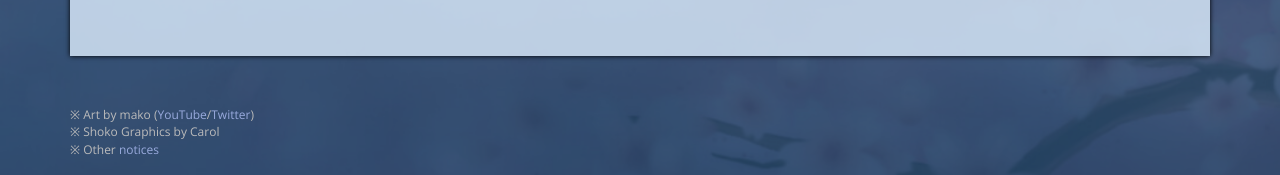
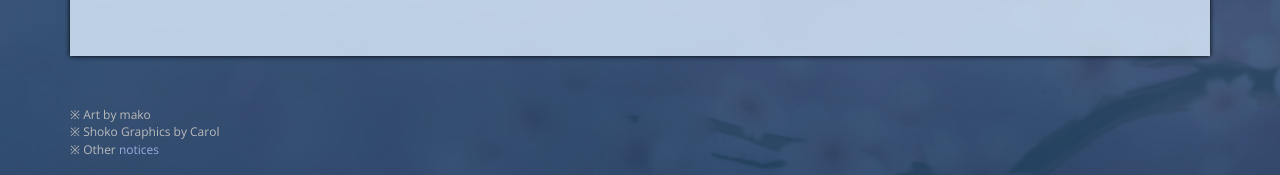
Before and after one commit to jeepracer98/uci.moe, a Jekyll site: the page built from index.html, in a window 1280 px wide and 900 px high, scrolled down 2028 px. Shown: the part 722-897 px from the top of the window. Built offline with Jekyll 4.4.1, drawn with Linux system fonts in a browser that asks for light colours; some web fonts are replaced.

Commit message:
Removed invalid YouTube/Twitter links for mako

```diff
--- a/_includes/footer.html
+++ b/_includes/footer.html
@@ -1,7 +1,7 @@
 <div class='row'>
     <div class='col-lg-12'>
         <p>
-            ※ Art by mako (<a href="https://www.youtube.com/channel/UC21WmrDzD9s14A8H5RalJig">YouTube</a>/<a href="https://twitter.com/PengiunMako">Twitter</a>)<br/>
+            ※ Art by mako<br/>
             ※ Shoko Graphics by Carol<br/>
             ※ Other <a href="/notices.html">notices</a>
         </p>
```
